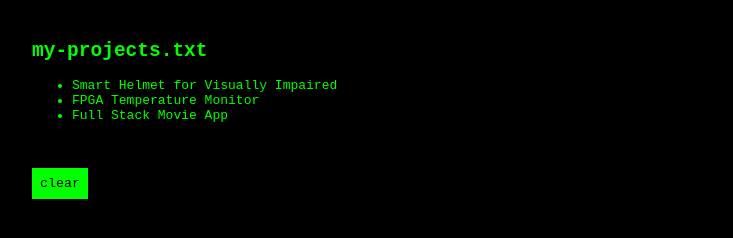
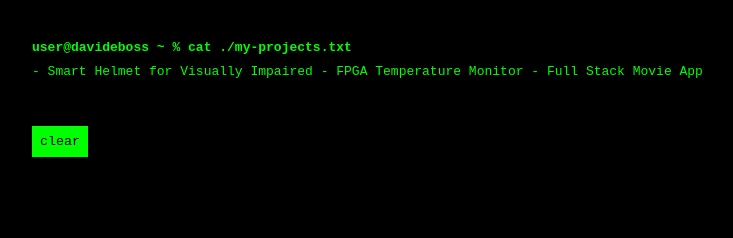
Before and after one commit to davideboss2003/davideboss2003.github.io, a plain HTML site: page my-projects.html in a window 1280 px wide. Shown: the whole page, without its empty margins (8-741 px from the left). Drawn offline with Linux system fonts and the light colour scheme.

Commit message:
Update my-projects.html

```diff
--- a/my-projects.html
+++ b/my-projects.html
@@ -1,11 +1,58 @@
 
-    <html><head><title>My Projects</title></head>
-    <body style="background-color:black;color:#00FF00;font-family:monospace;padding:2rem">
-    <h2>my-projects.txt</h2>
-    <ul>
-      <li>Smart Helmet for Visually Impaired</li>
-      <li>FPGA Temperature Monitor</li>
-      <li>Full Stack Movie App</li>
-    </ul>
-    <button onclick="window.location.href='index.html'" style="margin-top:2rem;padding:0.5rem;background:#00FF00;color:black;font-family:monospace;border:none">clear</button>
-    </body></html>
+<html>
+<head>
+  <title>my-projects.txt</title>
+  <style>
+    body {
+      background-color: black;
+      color: #00FF00;
+      font-family: monospace;
+      padding: 2rem;
+    }
+    #output::after {
+      content: "";
+      display: inline-block;
+      width: 10px;
+      height: 20px;
+      background-color: #00FF00;
+      margin-left: 4px;
+      animation: blink 1s step-end infinite;
+    }
+    @keyframes blink {
+      from, to { background: transparent }
+      50% { background: #00FF00 }
+    }
+    button {
+      margin-top: 2rem;
+      padding: 0.5rem;
+      background: #00FF00;
+      color: black;
+      font-family: monospace;
+      border: none;
+      cursor: pointer;
+    }
+  </style>
+</head>
+<body>
+  <div><strong>user@davideboss ~ % cat ./my-projects.txt</strong></div>
+  <div id="output"></div>
+  <br/>
+  <button onclick="window.location.href='index.html'">clear</button>
+
+<script>
+let i = 0;
+const text = `- Smart Helmet for Visually Impaired\n- FPGA Temperature Monitor\n- Full Stack Movie App`;
+const speed = 25;
+
+function typeWriter() {
+  if (i < text.length) {
+    document.getElementById("output").innerHTML += text.charAt(i);
+    i++;
+    setTimeout(typeWriter, speed);
+  }
+}
+window.onload = typeWriter;
+</script>
+
+</body>
+</html>
```
